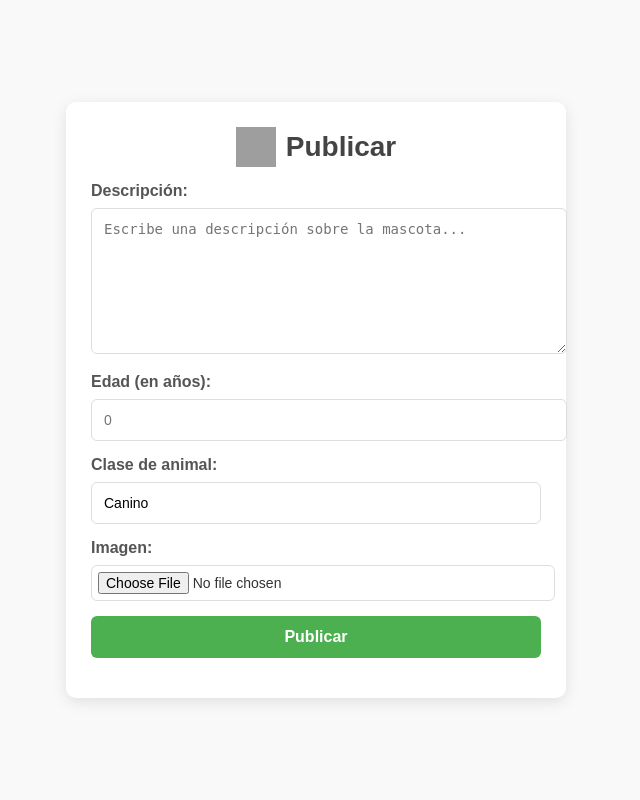
After one commit to dachugamer33333/PetMatch, a PHP site: page /View/publicar.php in a window 1280 px wide. The commit adds this page. Shown: the whole page, without its empty margins (324-964 px from the left). Run offline with PHP 8.4, Linux system fonts and the light colour scheme; a user stored in the database is signed in; data that the repository does not hold is empty; grey boxes are pictures that could not be loaded.

Commit message:
Publicacion on

```diff
--- a/Controller/config.php
+++ b/Controller/config.php
@@ -120,6 +120,28 @@
             }
         }
 
+        public function publicar($conn,$foto,$descripcion,$edad,$especie)
+        {
+            if(isset($_SESSION['id']))
+            {
+
+                $usuario_id=$_SESSION['id'];
+                $estado='pendiente';
+                $fecha=date('Y-m-d');
+                $sql=$conn->prepare('insert into publicacion(descripcion,fecha_publicacion,estado,raza,edad,foto,usuario_id) values (?,?,?,?,?,?,?)');
+                $sql->bind_param('sssssss',$descripcion,$fecha,$estado,$especie,$edad,$foto,$usuario_id);
+                if($sql->execute())
+                {
+                    echo '<script>alert("Publicacion esperando a ser aceptada")</script>';
+                }
+                else{
+                    echo '<script>alert("Hubo un problema de conexion")</script>';
+                }
+            }
+
+
+        }
+
     }
 
 
--- /dev/null
+++ b/View/publicar.php
@@ -0,0 +1,198 @@
+<?php
+
+use PSpell\Config;
+
+require '../Controller/config.php';
+session_start();
+$config=new Usuario;
+
+if(!isset($_SESSION['id']))
+{
+    echo "<script>alert('Inicia secion para ingresar'); window.location.href = 'login.php' ;</script>";
+}
+
+if($_SERVER['REQUEST_METHOD']=='POST')
+{
+    $id_usuario=$_SESSION['id'];
+    $descripcion=isset($_POST['descripcion']) ? $_POST['descripcion'] : '';
+    $edad=isset($_POST['edad']) ? $_POST['edad'] : '';
+    $especie=isset($_POST['especie']) ? $_POST['especie'] : '';
+    if(isset($_FILES['foto']))
+    {
+        $foto=$_FILES['foto']['tpm_name'];
+        $foto=file_get_contents($foto);
+    }
+    else{
+        $foto="";
+    }
+
+    $config->publicar($conn,$foto,$descripcion,$edad,$especie);
+}
+
+
+
+?>
+
+
+
+<!DOCTYPE html>
+<html lang="en">
+<head>
+    <meta charset="UTF-8">
+    <meta name="viewport" content="width=device-width, initial-scale=1.0">
+    <title>Publicar</title>
+    <style>
+        /* Estilo general */
+        body {
+            font-family: 'Poppins', Arial, sans-serif;
+            background-color: #f9f9f9;
+            color: #333;
+            margin: 0;
+            padding: 0;
+            display: flex;
+            justify-content: center;
+            align-items: center;
+            min-height: 100vh;
+        }
+
+        h2 {
+            text-align: center;
+            font-size: 28px;
+            color: #444;
+            margin-bottom: 20px;
+        }
+
+        form {
+            background-color: #fff;
+            padding: 25px;
+            border-radius: 10px;
+            box-shadow: 0 4px 15px rgba(0, 0, 0, 0.1);
+            max-width: 450px;
+            width: 100%;
+        }
+
+        label {
+            display: block;
+            font-weight: bold;
+            margin-bottom: 8px;
+            color: #555;
+        }
+
+        textarea,
+        input[type="number"],
+        select,
+        input[type="file"],
+        input[type="submit"] {
+            width: 100%;
+            padding: 12px;
+            margin-bottom: 15px;
+            border: 1px solid #ddd;
+            border-radius: 6px;
+            font-size: 14px;
+            transition: all 0.3s ease;
+        }
+
+        textarea {
+            resize: vertical;
+            min-height: 120px;
+        }
+
+        input[type="file"] {
+            padding: 6px;
+            font-size: 14px;
+        }
+
+        input[type="submit"] {
+            background-color: #4caf50;
+            color: white;
+            border: none;
+            cursor: pointer;
+            font-size: 16px;
+            font-weight: bold;
+            transition: background-color 0.3s ease;
+        }
+
+        input[type="submit"]:hover {
+            background-color: #43a047;
+        }
+
+        textarea:focus,
+        input:focus,
+        select:focus {
+            outline: none;
+            border-color: #4caf50;
+            box-shadow: 0 0 5px rgba(76, 175, 80, 0.5);
+        }
+
+        select {
+            appearance: none;
+            background-color: white;
+        }
+
+        .form-title {
+            display: flex;
+            align-items: center;
+            justify-content: center;
+            margin-bottom: 15px;
+        }
+
+        .form-title img {
+            width: 40px;
+            height: 40px;
+            margin-right: 10px;
+        }
+
+        .form-title h2 {
+            margin: 0;
+        }
+
+        @media (max-width: 768px) {
+            form {
+                padding: 20px;
+            }
+
+            h2 {
+                font-size: 24px;
+            }
+        }
+
+        @media (max-width: 480px) {
+            form {
+                padding: 15px;
+            }
+
+            input[type="submit"] {
+                font-size: 14px;
+            }
+        }
+    </style>
+</head>
+<body>
+    <form method="post">
+        <div class="form-title">
+            <img src="https://img.icons8.com/color/48/pet.png" alt="Pet Icon">
+            <h2>Publicar</h2>
+        </div>
+
+        <label for="descripcion">Descripción:</label>
+        <textarea name="descripcion" placeholder="Escribe una descripción sobre la mascota..." required></textarea>
+
+        <label for="edad">Edad (en años):</label>
+        <input type="number" name="edad" placeholder="0" required max="70" min="0">
+
+        <label for="especie">Clase de animal:</label>
+        <select name="especie" required>
+            <option value="canino">Canino</option>
+            <option value="felino">Felino</option>
+            <option value="roedor">Roedor</option>
+            <option value="reptil">Reptil</option>
+            <option value="ave">Ave</option>
+        </select>
+
+        <label for="foto">Imagen:</label>
+        <input type="file" name="foto" accept="image/*">
+
+        <input type="submit" value="Publicar">
+    </form>
+</body>
+</html>
```
Also changed, not shown: View/dashboard.php (+9 -0 lines).
